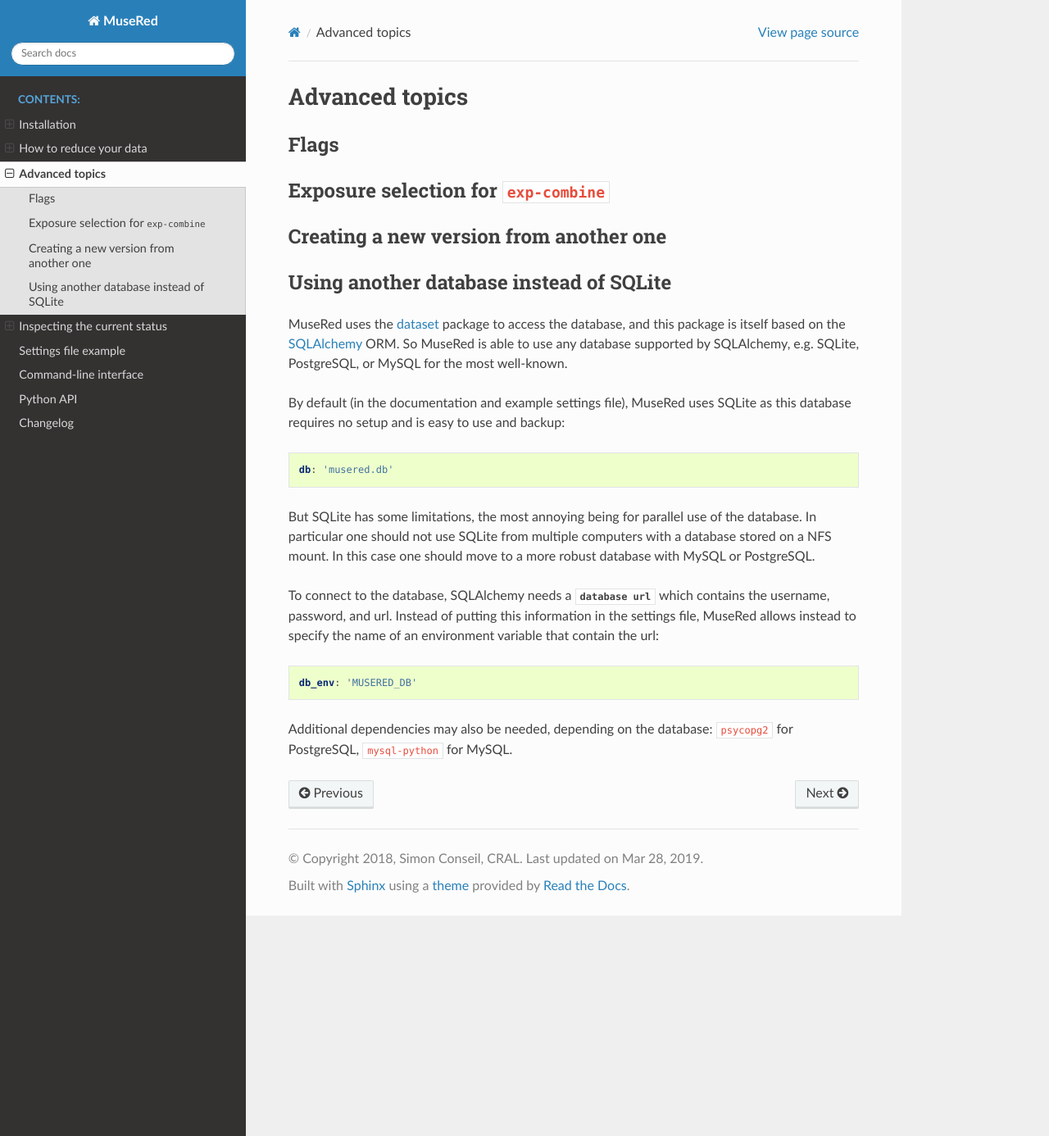
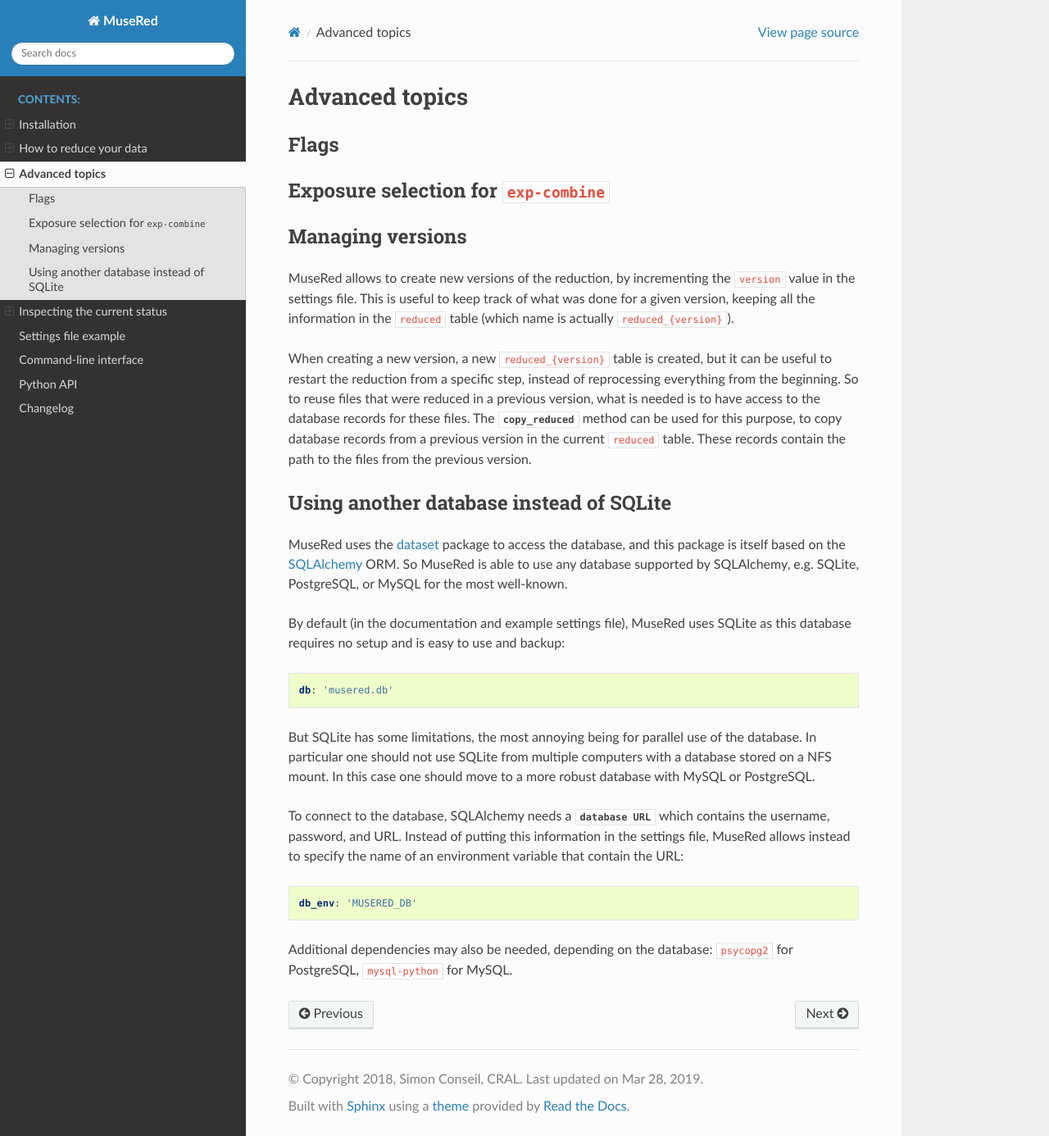
Before and after one commit to musevlt/musered, a Sphinx documentation site: the page built from docs/advanced.rst, in a window 1280 px wide and 1386 px high. Shown: the whole window at 82% size. Built offline with Sphinx 7.4.7 and the Read the Docs theme 2.0.0, drawn with Linux system fonts in a browser that asks for light colours.

Commit message:
Add docs about versions (closes #21)

```diff
--- a/docs/advanced.rst
+++ b/docs/advanced.rst
@@ -7,8 +7,23 @@ Flags
 Exposure selection for ``exp-combine``
 --------------------------------------
 
-Creating a new version from another one
----------------------------------------
+Managing versions
+-----------------
+
+MuseRed allows to create new versions of the reduction, by incrementing the
+``version`` value in the settings file. This is useful to keep track of what was
+done for a given version, keeping all the information in the ``reduced`` table
+(which name is actually ``reduced_{version}``).
+
+When creating a new version, a new ``reduced_{version}`` table is created, but
+it can be useful to restart the reduction from a specific step, instead of
+reprocessing everything from the beginning.  So to reuse files that were reduced
+in a previous version, what is needed is to have access to the database records
+for these files. The `~musered.MuseRed.copy_reduced` method can be used for this
+purpose, to copy database records from a previous version in the current
+``reduced`` table. These records contain the path to the files from the previous
+version.
+
 
 Using another database instead of SQLite
 ----------------------------------------
@@ -31,11 +46,11 @@ the database. In particular one should not use SQLite from multiple computers
 with a database stored on a NFS mount. In this case one should move to a more
 robust database with MySQL or PostgreSQL.
 
-To connect to the database, SQLAlchemy needs a `database url
+To connect to the database, SQLAlchemy needs a `database URL
 <https://docs.sqlalchemy.org/en/latest/core/engines.html#database-urls>` which
-contains the username, password, and url. Instead of putting this information in
+contains the username, password, and URL. Instead of putting this information in
 the settings file, MuseRed allows instead to specify the name of an environment
-variable that contain the url:
+variable that contain the URL:
 
 .. code-block:: yaml
 
--- a/musered/__init__.py
+++ b/musered/__init__.py
@@ -17,4 +17,4 @@ warnings.simplefilter('ignore', category=UnitsWarning)
 # fmt='%(levelname)s - %(name)s: %(message)s')
 # fmt='[%(process)s] %(levelname)s - %(name)s: %(message)s')
 
-del UnitsWarning, setup_logging
+del UnitsWarning, setup_logging, clear_loggers
```
